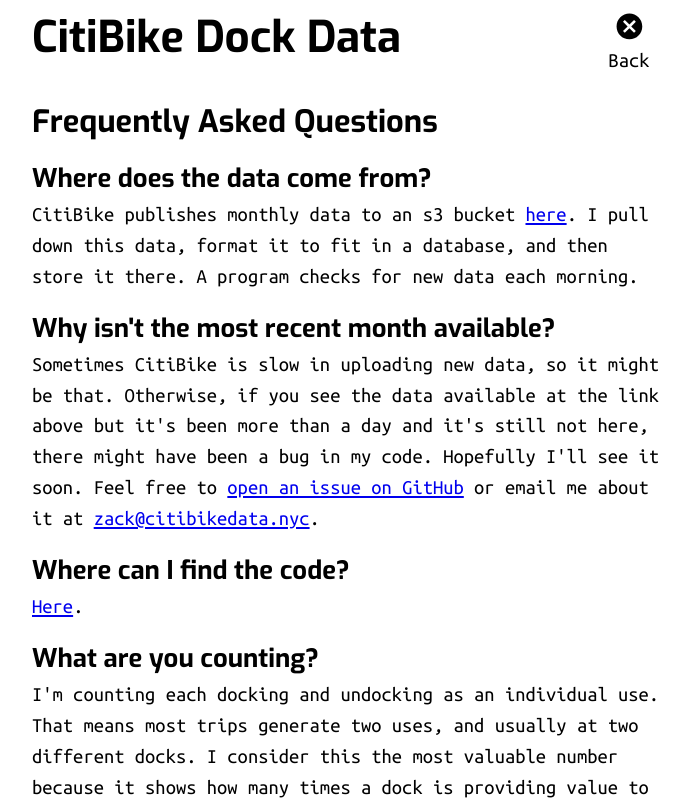
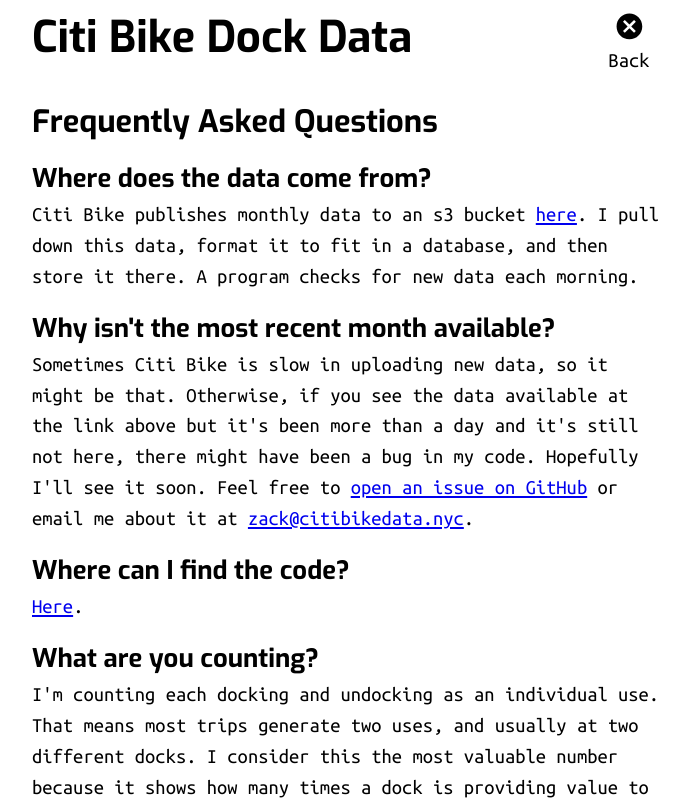
Before and after one commit to zack/citibike, a Next.js app: page / in a window 1280 px wide. Both pictures are taken after a click on the button "FAQ". Shown: the top 800 px of the page, without its empty margins (292-981 px from the left). Built offline with nearby package versions, Linux system fonts and the light colour scheme; no server answers; the database is empty.

Commit message:
fix Citi Bike stylization (#29)

```diff
--- a/app/FAQ.tsx
+++ b/app/FAQ.tsx
@@ -22,7 +22,7 @@
       </Typography>
 
       <Typography>
-        CitiBike publishes monthly data to an s3 bucket{' '}
+        Citi Bike publishes monthly data to an s3 bucket{' '}
         <a href='https://s3.amazonaws.com/tripdata/index.html'>here</a>. I pull
         down this data, format it to fit in a database, and then store it there.
         A program checks for new data each morning.
@@ -37,7 +37,7 @@
       </Typography>
 
       <Typography>
-        Sometimes CitiBike is slow in uploading new data, so it might be that.
+        Sometimes Citi Bike is slow in uploading new data, so it might be that.
         Otherwise, if you see the data available at the link above but it&apos;s
         been more than a day and it&apos;s still not here, there might have been
         a bug in my code. Hopefully I&apos;ll see it soon. Feel free to{' '}
@@ -85,7 +85,7 @@
       </Typography>
 
       <Typography>
-        CitiBike publishes data as far back as June 2013. All of that data is
+        Citi Bike publishes data as far back as June 2013. All of that data is
         available here.
       </Typography>
 
@@ -115,9 +115,9 @@
       </Typography>
 
       <Typography>
-        I&apos;ll be blunt: CitiBike&apos;s data is pretty messy. Sometimes they
-        move docks and/or change names, which makes the data look kind of weird,
-        but there&apos;s not really anything I can do about that. I also
+        I&apos;ll be blunt: Citi Bike&apos;s data is pretty messy. Sometimes
+        they move docks and/or change names, which makes the data look kind of
+        weird, but there&apos;s not really anything I can do about that. I also
         sometimes have to drop trips (a tiny fraction of a percent of trips)
         because the row is malformed. If you think you&apos;ve found something
         really wrong, or you&apos;re just not sure, feel free to{' '}
--- a/app/layout.tsx
+++ b/app/layout.tsx
@@ -5,8 +5,8 @@
 import ThemeProvider from './ThemeProvider';
 
 export const metadata: Metadata = {
-  title: 'CitiBike Dock Data',
-  description: 'Explore trip data for your favorite Citibike docks',
+  title: 'Citi Bike Dock Data',
+  description: 'Explore trip data for your favorite Citi Bike docks',
 };
 
 interface RootLayoutProps {
--- a/app/page.tsx
+++ b/app/page.tsx
@@ -49,7 +49,7 @@
                 display: 'flex-item',
               }}
             >
-              CitiBike Dock Data
+              Citi Bike Dock Data
             </Typography>
 
             <Box sx={{ display: 'flex-item', mb: 1 }}>
--- a/prisma/seed.ts
+++ b/prisma/seed.ts
@@ -271,7 +271,7 @@
           // Get rid of trips without an associated dock. This happens when
           // there is the occasional trip associated with a fake or temporary
           // dock. These docks didn't have latitude or longitude. I don't know
-          // why Citibike's data is so gross.
+          // why Citi Bike's data is so gross.
           //
           // Sorry to my freshman Comp Sci Fundamentals professor about all the
           // nested `if` statements.
--- a/scripts/downloader.mjs
+++ b/scripts/downloader.mjs
@@ -57,7 +57,7 @@
   return fileNames;
 }
 
-// As of February 2024 the Citibike team has made the absolutely ludicrous
+// As of February 2024 the Citi Bike team has made the absolutely ludicrous
 // decision to change their naming & file structure scheme. Previous years are
 // rolled up into a single zip file each (e.g. 2023-citibike-tripdata.zip) that
 // contains a single directory (e.g. 2023-citibike-tripdata) which contains
@@ -151,7 +151,7 @@
   }
 }
 
-// Before Citibike migrated to a strictly dumber and worse file scheme, each
+// Before Citi Bike migrated to a strictly dumber and worse file scheme, each
 // month was one file. The seeder expects this, and I don't want to rewrite
 // that, so I'm going to concatenate the multiple files per month into one
 // file and tell the seeder to skip the extra header rows.
```
Also changed, not shown: 1 other file (tests, documents, lock files or other folders).
